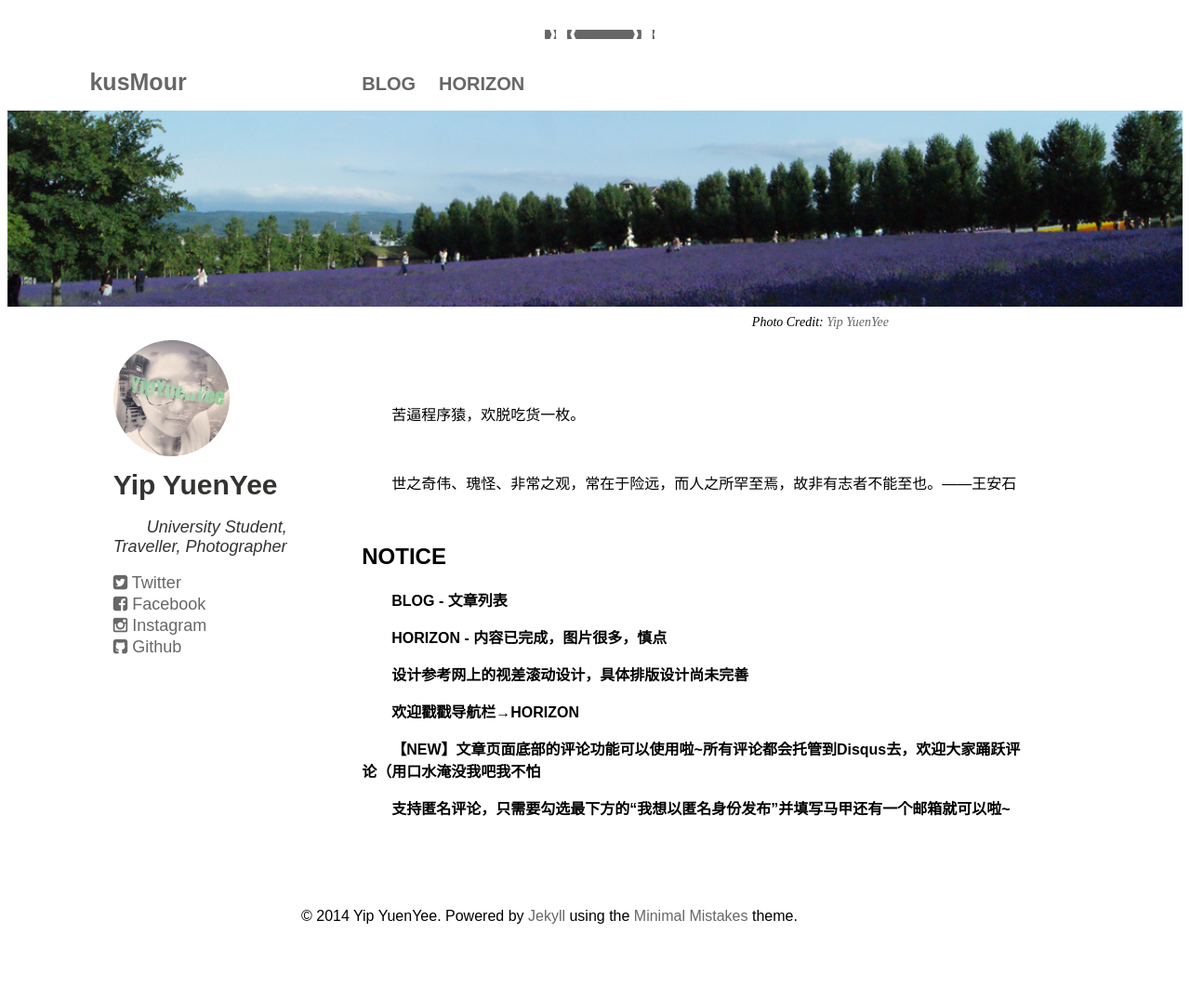
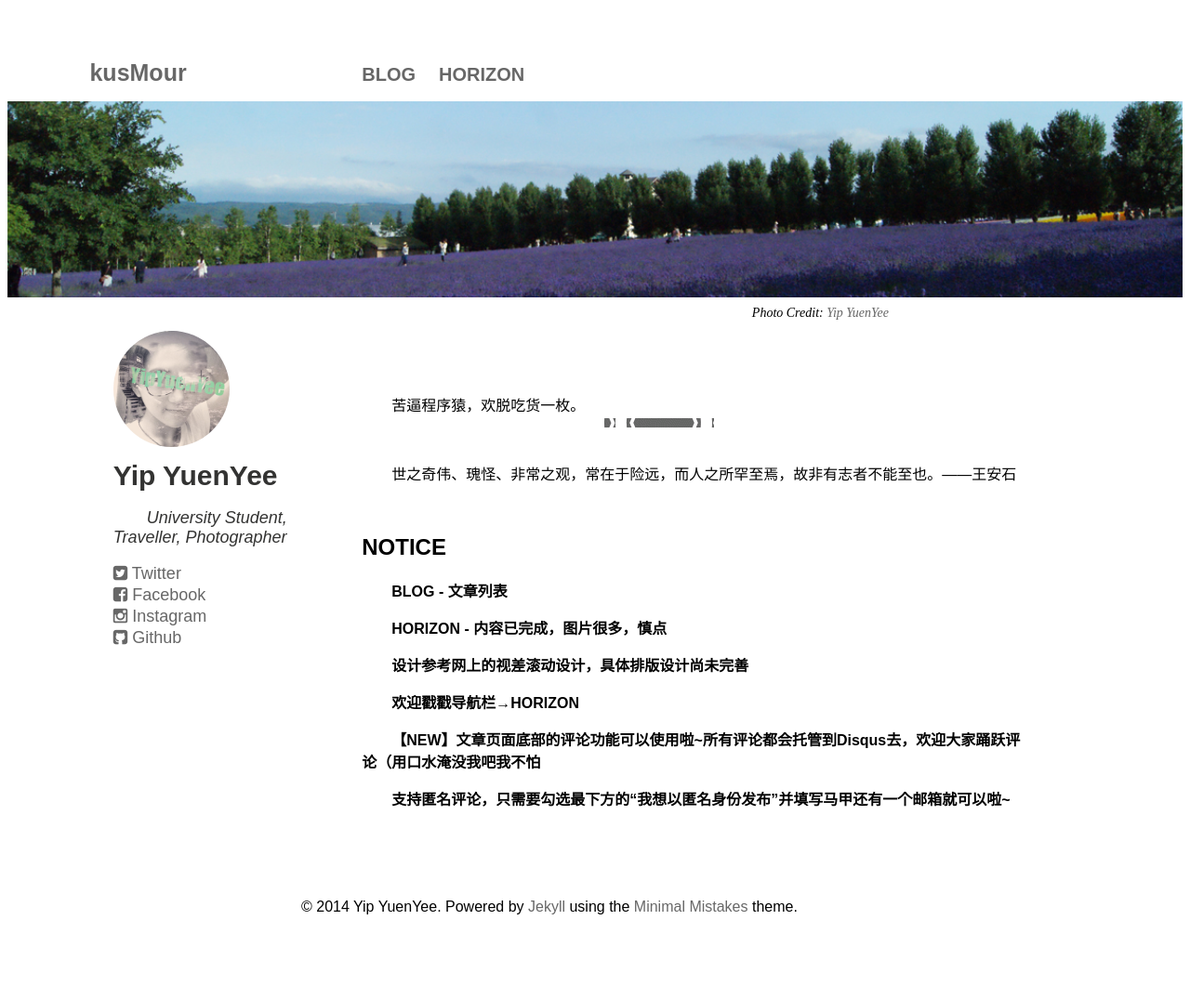
Before and after one commit to kusmour/blog_jekyll, a Jekyll site: the page built from index.html, in a window 1280 px wide. Shown: the whole page at 93% size. Built offline with Jekyll 4.4.1, drawn with Linux system fonts in a browser that asks for light colours.

Commit message:
add loading

```diff
--- a/_layouts/article.html
+++ b/_layouts/article.html
@@ -104,6 +104,7 @@ homepage: kusMour
 		</div>
 
 		<script type="text/javascript">
+			jQuery.noConflict();
 			$("#loading").fadeOut()
 		</script>
 
--- a/style/homepage.css
+++ b/style/homepage.css
@@ -3,11 +3,14 @@ body {
 }
 
 #loading {
-	z-index: 1;
+	z-index: 7;
 	padding: 5px 0px 5px 0px;
 	background: url('../photos/load1.gif') no-repeat 10px center;
+	top: 50%;
+	left: 50%;
 	margin: auto;
 	width: 128px;
+	position: fixed;
 }
 
 a:link{
```
